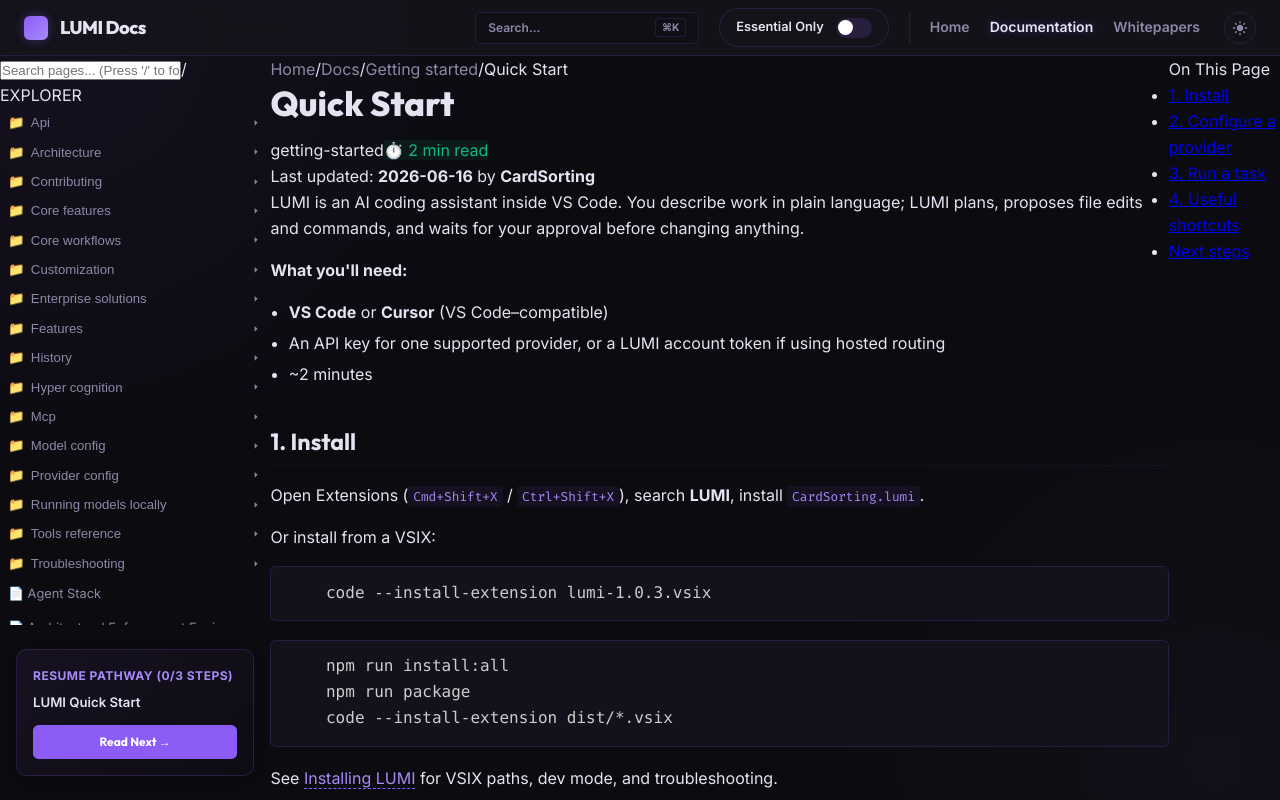
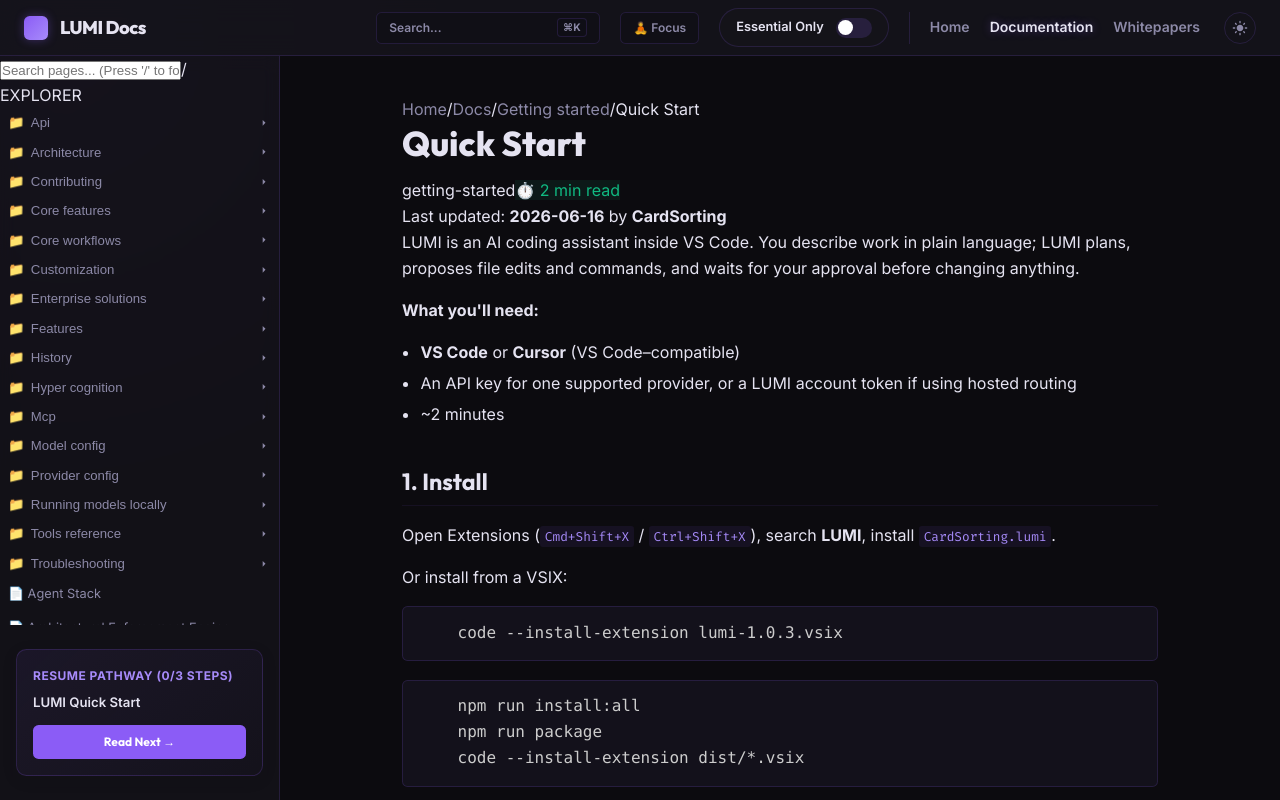
Before and after one commit to CardSorting/LUMI, a React (Vite) app in the folder wiki-portal/: page / in a window 1280 px wide. Both pictures are taken after a click on the button "Get Started". Built offline with nearby package versions, Linux system fonts and the light colour scheme.

Commit message:
feat: remove right sidebar and center reader content

```diff
--- a/wiki-portal/src/App.tsx
+++ b/wiki-portal/src/App.tsx
@@ -129,6 +129,11 @@
 	// Global spotlight search modal state
 	const [spotlightOpen, setSpotlightOpen] = useState(false)
 
+	// Distraction-free Focus Mode state
+	const [focusMode, setFocusMode] = useState<boolean>(() => {
+		return localStorage.getItem("focus-mode") === "true"
+	})
+
 	useEffect(() => {
 		if (theme === "light") {
 			document.body.classList.add("light-theme")
@@ -171,7 +176,9 @@
 						element={
 							<PortalDashboard
 								completedPages={completedPages}
+								focusMode={focusMode}
 								namespace="docs"
+								setFocusMode={setFocusMode}
 								setShowEssentialOnly={setShowEssentialOnly}
 								setSpotlightOpen={setSpotlightOpen}
 								showEssentialOnly={showEssentialOnly}
@@ -184,7 +191,9 @@
 						element={
 							<PortalDashboard
 								completedPages={completedPages}
+								focusMode={focusMode}
 								namespace="papers"
+								setFocusMode={setFocusMode}
 								setShowEssentialOnly={setShowEssentialOnly}
 								setSpotlightOpen={setSpotlightOpen}
 								showEssentialOnly={showEssentialOnly}
@@ -197,7 +206,9 @@
 						element={
 							<WikiLayout
 								completedPages={completedPages}
+								focusMode={focusMode}
 								namespace="docs"
+								setFocusMode={setFocusMode}
 								setShowEssentialOnly={setShowEssentialOnly}
 								setSpotlightOpen={setSpotlightOpen}
 								showEssentialOnly={showEssentialOnly}
@@ -211,7 +222,9 @@
 						element={
 							<WikiLayout
 								completedPages={completedPages}
+								focusMode={focusMode}
 								namespace="papers"
+								setFocusMode={setFocusMode}
 								setShowEssentialOnly={setShowEssentialOnly}
 								setSpotlightOpen={setSpotlightOpen}
 								showEssentialOnly={showEssentialOnly}
@@ -371,6 +384,8 @@
 	showEssentialOnly: boolean
 	setShowEssentialOnly: (val: boolean) => void
 	setSpotlightOpen: (val: boolean) => void
+	focusMode: boolean
+	setFocusMode: (val: boolean) => void
 }
 
 function PortalDashboard({
@@ -380,6 +395,8 @@
 	showEssentialOnly,
 	setShowEssentialOnly,
 	setSpotlightOpen,
+	focusMode,
+	setFocusMode,
 }: PortalProps) {
 	const [activeCategory, setActiveCategory] = useState<string | null>(null)
 	const [referenceOpen, setReferenceOpen] = useState(false)
@@ -449,6 +466,16 @@
 							<span className="spotlight-kbd">⌘K</span>
 						</button>
 					</div>
+
+					<button
+						className={`focus-toggle-btn ${focusMode ? "active" : ""}`}
+						onClick={() => {
+							setFocusMode(!focusMode)
+							localStorage.setItem("focus-mode", (!focusMode).toString())
+						}}
+						title="Toggle Zen Focus Mode">
+						<span>🧘 Focus</span>
+					</button>
 
 					<div className="essential-switch-container">
 						<span>Essential Only</span>
@@ -482,9 +509,9 @@
 				</div>
 			</header>
 
-			<div className="main-container" style={{ flexGrow: 1 }}>
+			<div className={`main-container ${focusMode ? "focus-mode" : ""}`}>
 				{/* Hierarchical Sidebar */}
-				<aside className="sidebar-left" style={{ display: "flex", flexDirection: "column", height: "100%" }}>
+				<aside className="sidebar-left">
 					<div style={{ flexGrow: 1, overflowY: "auto" }}>
 						<div className="nav-title">EXPLORER</div>
 						<FileTree activePath="" completedPages={completedPages} namespace={namespace} treeNode={fileTreeRoot} />
@@ -495,10 +522,8 @@
 				</aside>
 
 				{/* Dashboard Content Grid */}
-				<div
-					className="content-pane"
-					style={{ flexGrow: 1, overflowY: "auto", display: "flex", flexDirection: "column" }}>
-					<div className="wiki-wrapper" style={{ flexGrow: 1 }}>
+				<div className="content-pane">
+					<div className="wiki-wrapper">
 						<div className="breadcrumbs">
 							<Link to="/">Home</Link>
 							<span className="breadcrumbs-separator">/</span>
@@ -789,6 +814,8 @@
 	showEssentialOnly: boolean
 	setShowEssentialOnly: (val: boolean) => void
 	setSpotlightOpen: (val: boolean) => void
+	focusMode: boolean
+	setFocusMode: (val: boolean) => void
 }
 
 function WikiLayout({
@@ -799,6 +826,8 @@
 	showEssentialOnly,
 	setShowEssentialOnly,
 	setSpotlightOpen,
+	focusMode,
+	setFocusMode,
 }: WikiLayoutProps) {
 	const location = useLocation()
 	const navigate = useNavigate()
@@ -819,7 +848,6 @@
 	const progressBarRef = useRef<HTMLDivElement>(null)
 	const [scrollProgress, setScrollProgress] = useState(0)
 	const [backToTopVisible, setBackToTopVisible] = useState(false)
-	const [activeTocId, setActiveTocId] = useState("")
 	const [searchQuery, setSearchQuery] = useState("")
 	const sidebarSearchRef = useRef<HTMLInputElement>(null)
 	const [mobileSidebarOpen, setMobileSidebarOpen] = useState(false)
@@ -873,26 +901,6 @@
 			const scrolled = totalHeight > 0 ? (contentPane.scrollTop / totalHeight) * 100 : 0
 			setScrollProgress(scrolled)
 			setBackToTopVisible(contentPane.scrollTop > 300)
-
-			// Scroll Spy TOC
-			const headings = Array.from(contentPane.querySelectorAll("h2, h3"))
-			if (headings.length > 0) {
-				let currentActive = ""
-				const triggerBound = contentPane.getBoundingClientRect().top + 120
-
-				for (let i = 0; i < headings.length; i++) {
-					const rect = headings[i].getBoundingClientRect()
-					if (rect.top <= triggerBound) {
-						currentActive = headings[i].id
-					} else {
-						break
-					}
-				}
-				if (!currentActive) {
-					currentActive = headings[0].id
-				}
-				setActiveTocId(currentActive)
-			}
 		}
 
 		contentPane.addEventListener("scroll", handleScroll)
@@ -1052,6 +1060,16 @@
 						</button>
 					</div>
 
+					<button
+						className={`focus-toggle-btn ${focusMode ? "active" : ""}`}
+						onClick={() => {
+							setFocusMode(!focusMode)
+							localStorage.setItem("focus-mode", (!focusMode).toString())
+						}}
+						title="Toggle Zen Focus Mode">
+						<span>🧘 Focus</span>
+					</button>
+
 					<div className="essential-switch-container">
 						<span>Essential Only</span>
 						<label className="switch-toggle">
@@ -1089,11 +1107,9 @@
 				<div className="progress-bar" ref={progressBarRef} style={{ width: `${scrollProgress}%` }} />
 			</div>
 
-			<div className="main-container" style={{ flexGrow: 1 }}>
+			<div className={`main-container ${focusMode ? "focus-mode" : ""}`}>
 				{/* Left Collapsible Accordion Sidebar */}
-				<aside
-					className={`sidebar-left ${mobileSidebarOpen ? "open" : ""}`}
-					style={{ display: "flex", flexDirection: "column", height: "100%" }}>
+				<aside className={`sidebar-left ${mobileSidebarOpen ? "open" : ""}`}>
 					<div style={{ flexGrow: 1, overflowY: "auto" }}>
 						<div className="sidebar-search-box">
 							<input
@@ -1142,11 +1158,8 @@
 				)}
 
 				{/* Center Panel Content Reader */}
-				<div
-					className="content-pane"
-					ref={contentPaneRef}
-					style={{ flexGrow: 1, overflowY: "auto", display: "flex", flexDirection: "column" }}>
-					<div className="wiki-wrapper" style={{ flexGrow: 1 }}>
+				<div className="content-pane" ref={contentPaneRef}>
+					<div className="wiki-wrapper">
 						<div className="breadcrumbs">
 							<Link to="/">Home</Link>
 							<span className="breadcrumbs-separator">/</span>
@@ -1224,30 +1237,6 @@
 
 					<Footer />
 				</div>
-
-				{/* Right Sidebar TOC */}
-				<aside className="sidebar-right">
-					<div className="toc-title">On This Page</div>
-					{activePage.pageHeaders.length > 0 ? (
-						<ul className="toc-list">
-							{activePage.pageHeaders.map((header, hIdx) => {
-								const depthClass = header.level === 3 ? "toc-depth-3" : ""
-								const isActive = activeTocId === header.id
-								return (
-									<li className="toc-item" key={hIdx}>
-										<a
-											className={`toc-link ${depthClass} ${isActive ? "active" : ""}`}
-											href={`#${header.id}`}>
-											{header.text}
-										</a>
-									</li>
-								)
-							})}
-						</ul>
-					) : (
-						<p style={{ fontSize: "0.8rem", color: "var(--text-muted)" }}>No sections found.</p>
-					)}
-				</aside>
 			</div>
 		</div>
 	)
@@ -1686,7 +1675,6 @@
 		</ul>
 	)
 }
-
 // Global script helpers
 ;(window as any).copyCode = (btn: HTMLButtonElement) => {
 	const container = btn.closest(".code-block-container")
--- a/wiki-portal/src/index.css
+++ b/wiki-portal/src/index.css
@@ -414,9 +414,6 @@
 	.sidebar-left.open {
 		transform: translateX(0);
 	}
-	.sidebar-right {
-		display: none;
-	}
 	.back-to-top-btn {
 		right: 2rem !important;
 	}
@@ -709,6 +706,84 @@
 	height: calc(100vh - 3.5rem);
 	overflow: hidden;
 	position: relative;
+}
+
+/* Sidebar Left Desktop Layout Styles */
+.sidebar-left {
+	width: 280px;
+	flex-shrink: 0;
+	border-right: 1px solid var(--panel-border);
+	background: var(--panel-bg);
+	backdrop-filter: blur(8px);
+	-webkit-backdrop-filter: blur(8px);
+	display: flex;
+	flex-direction: column;
+	overflow: hidden;
+	transition: all 0.3s cubic-bezier(0.4, 0, 0.2, 1);
+}
+
+.content-pane {
+	flex: 1;
+	overflow-y: auto;
+	background: var(--bg-color);
+	display: flex;
+	flex-direction: column;
+}
+
+.wiki-wrapper {
+	max-width: 820px;
+	margin: 0 auto;
+	padding: 2.5rem 2rem 4rem 2rem;
+	width: 100%;
+	flex-grow: 1;
+	transition: max-width 0.3s ease;
+}
+
+/* Zen Focus Mode Styles (Desktop Only) */
+@media (min-width: 992px) {
+	.main-container.focus-mode .sidebar-left {
+		width: 0 !important;
+		border-right: none !important;
+		opacity: 0 !important;
+		pointer-events: none !important;
+		overflow: hidden !important;
+	}
+
+	.main-container.focus-mode .wiki-wrapper {
+		max-width: 740px;
+	}
+}
+
+/* Focus mode header toggle button */
+.focus-toggle-btn {
+	background: var(--input-bg);
+	border: 1px solid var(--panel-border);
+	color: var(--text-muted);
+	cursor: pointer;
+	padding: 0 0.75rem;
+	height: 2rem;
+	border-radius: 0.35rem;
+	font-family: inherit;
+	font-size: 0.75rem;
+	font-weight: 600;
+	display: flex;
+	align-items: center;
+	gap: 0.35rem;
+	transition: all 0.2s ease;
+	outline: none;
+}
+
+.focus-toggle-btn:hover {
+	border-color: var(--primary-color);
+	color: var(--text-color);
+	box-shadow: 0 0 6px var(--primary-glow);
+}
+
+.focus-toggle-btn.active {
+	background: rgba(139, 92, 246, 0.15);
+	border-color: var(--primary-color);
+	color: var(--accent-color);
+	box-shadow: 0 0 8px var(--primary-glow);
 }
 
 /* Footer Section */
```
